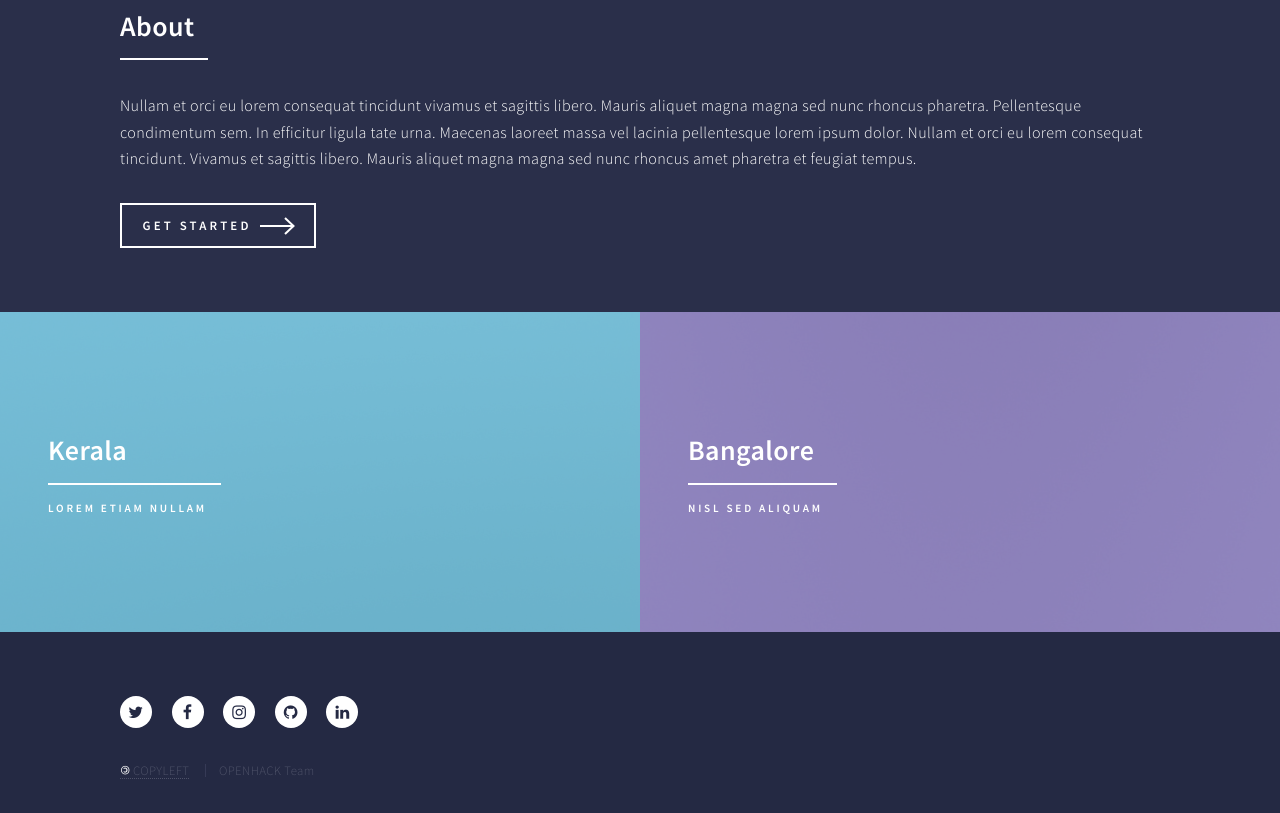
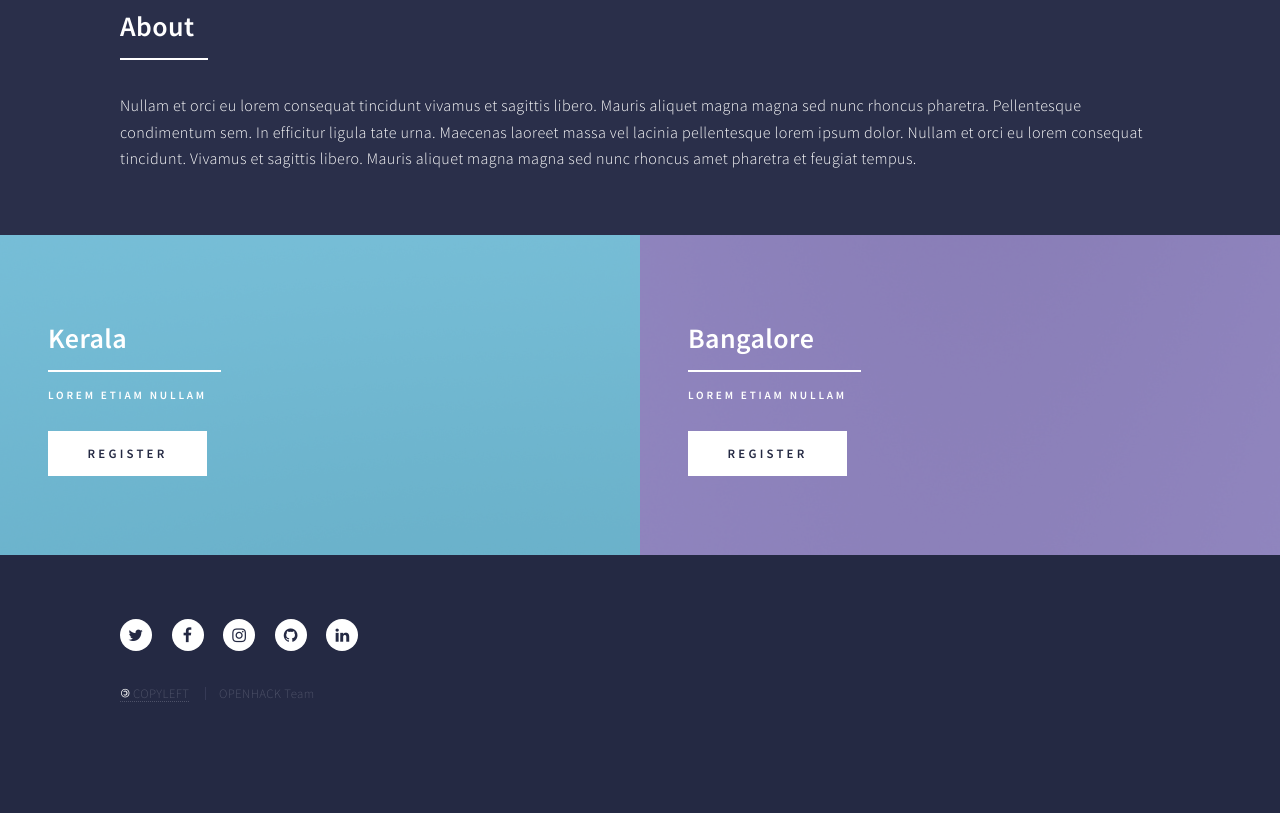
Before and after one commit to thetronjohnson/openhack, a plain HTML site: page index.html in a window 1280 px wide. Shown: the part 861-1674 px from the top of the page. After the commit the page ends 1623 px from the top, so only its background shows below. Drawn offline with Linux system fonts and the light colour scheme.

Commit message:
landing layout setup

```diff
--- a/index.html
+++ b/index.html
@@ -30,8 +30,7 @@
 							<li><a href="coc.html">Code Of Conduct</a></li>
 						</ul>
 						<ul class="actions stacked">
-							<li><a href="#" class="button primary fit">Get Started</a></li>
-							<li><a href="#" class="button fit">Log In</a></li>
+							<li><a href="#" class="button primary fit">Register</a></li>
 						</ul>
 					</nav>
 
@@ -46,7 +45,7 @@
 									<strong>October 26th–27th, 2019</strong></p>
 							</div>
 							<ul class="actions">
-								<li><a href="#one" class="button next scrolly">Get Started</a></li>
+								<li><a href="#one" class="button next scrolly">Tell me more!</a></li>
 							</ul>
 						</div>
 					</section>
@@ -60,9 +59,6 @@
 										<h2>About</h2>
 									</header>
 									<p>Nullam et orci eu lorem consequat tincidunt vivamus et sagittis libero. Mauris aliquet magna magna sed nunc rhoncus pharetra. Pellentesque condimentum sem. In efficitur ligula tate urna. Maecenas laoreet massa vel lacinia pellentesque lorem ipsum dolor. Nullam et orci eu lorem consequat tincidunt. Vivamus et sagittis libero. Mauris aliquet magna magna sed nunc rhoncus amet pharetra et feugiat tempus.</p>
-									<ul class="actions">
-										<li><a href="landing.html" class="button next">Get Started</a></li>
-									</ul>
 								</div>
 							</section>
 
@@ -72,9 +68,11 @@
 								<span class="image">
 									<img src="images/pic03.jpg" alt="" />
 								</span>
+
 								<header class="major">
-									<h3><a href="kochi.html" class="link">Kerala</a></h3>
-									<p>Lorem etiam nullam</p>
+									<h3>Kerala</h3>
+									<p>Lorem etiam nullam</p><br>
+									<a href="kochi.html" class="button primary fit">Register</a>
 								</header>
 							</article>
 							<article>
@@ -82,9 +80,10 @@
 									<img src="images/pic04.jpg" alt="" />
 								</span>
 								<header class="major">
-									<h3><a href="bangalore.html" class="link">Bangalore</a></h3>
-									<p>Nisl sed aliquam</p>
-								</header>
+										<h3>Bangalore</h3>
+										<p>Lorem etiam nullam</p><br>
+										<a href="bangalore.html" class="button primary fit">Register</a>
+									</header>
 							</article>
 							</section>
 
```
